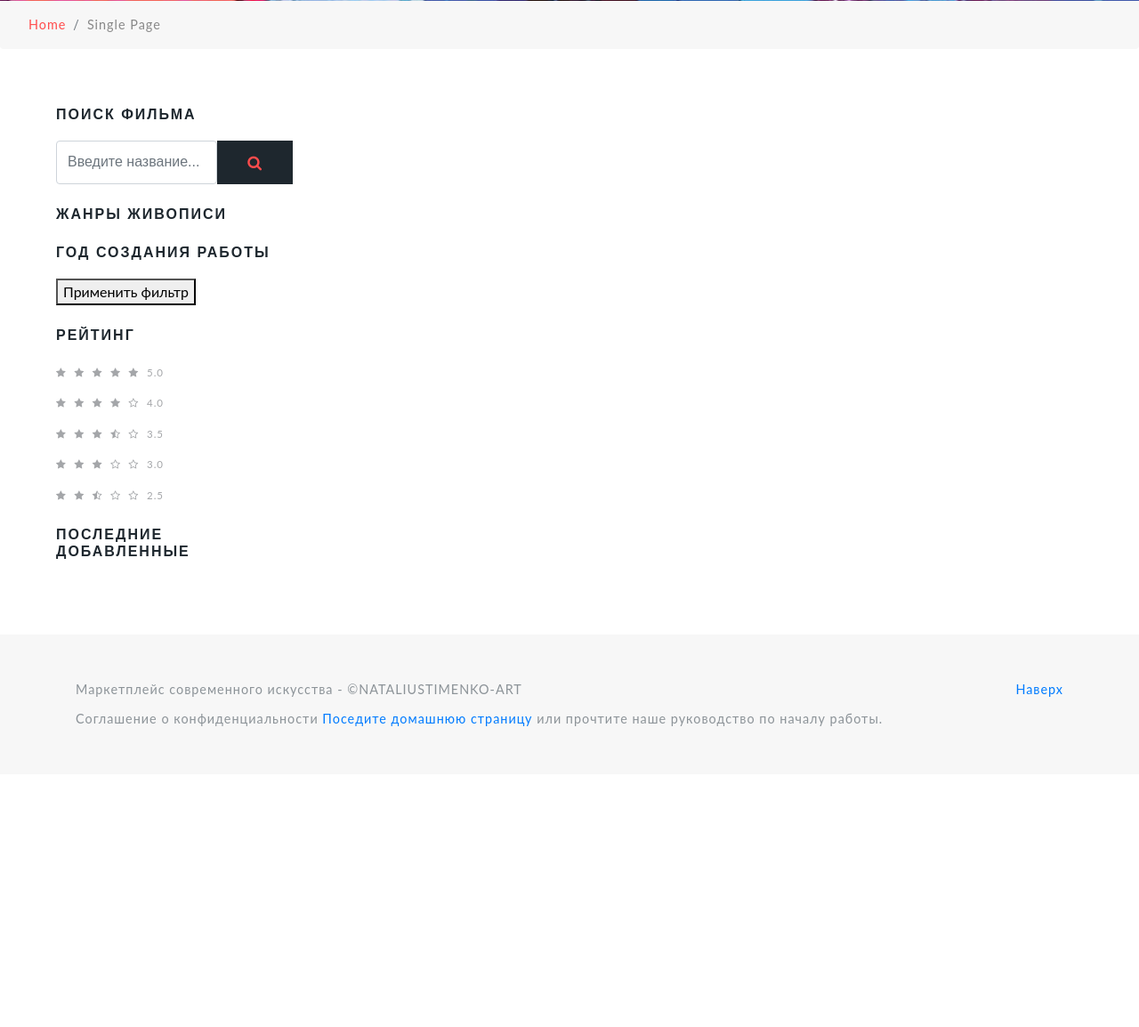
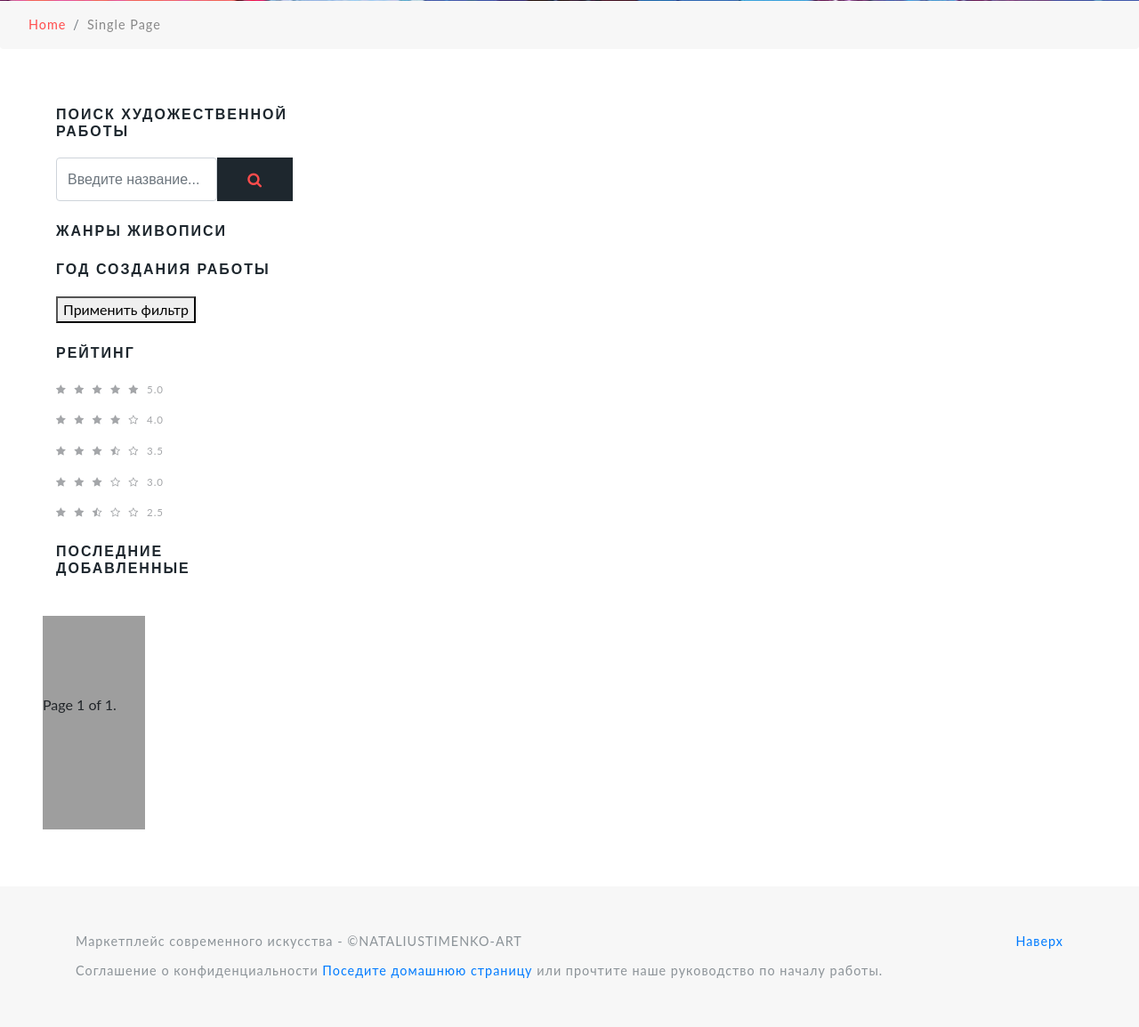
Before and after one commit to iproger01/art_work, a Django app: page / in a window 1280 px wide. Shown: the part 639-1793 px from the top of the page at 89% size. Before the commit the page ends 1455 px from the top, so only its background shows below. Run offline with Django 3.2, Linux system fonts and the light colour scheme; data that the repository does not hold is empty; some libraries are stand-ins or nearby versions; grey boxes are pictures that could not be loaded.

Commit message:
Пагинация стандартная (ArtworkView), без оформления

```diff
--- a/artworks/views.py
+++ b/artworks/views.py
@@ -22,6 +22,7 @@ class ArtworkView(CategoryYear, ListView):
     model = Artworks
     queryset = Artworks.objects.filter(draft=False)
     template_name = "artworks/artworks_list.html"
+    paginate_by = 1
 
 
 class ArtworkDetailView(CategoryYear, DetailView):
@@ -60,6 +61,7 @@ class AddReview(View):
 
 class FilterArtworkView(CategoryYear, ListView):
     """Фильтр Картин"""
+    # paginate_by = 1
     def get_queryset(self):
         queryset = Artworks.objects.filter(
             Q(year__in=self.request.GET.getlist("year"))|
--- a/templates/artworks/artworks_list.html
+++ b/templates/artworks/artworks_list.html
@@ -28,5 +28,8 @@
       </div>
     </div>
   </div>
+    <div class="grid-img-right mt-4 text-right bg bg1" >
+        {% include 'artworks/pagination.html' %}
+    </div>
 </div>
 {% endblock artwork %}
--- /dev/null
+++ b/templates/artworks/pagination.html
@@ -0,0 +1,23 @@
+{% for contact in page_obj %}
+    {# Each "contact" is a Contact model object. #}
+    {{ contact.full_name|upper }}<br>
+    ...
+{% endfor %}
+
+<div class="pagination">
+    <span class="step-links">
+        {% if page_obj.has_previous %}
+            <a class=page-link href="?page=1">&laquo; first</a>
+            <a class=page-link href="?page={{ page_obj.previous_page_number }} {% if request.GET.q %}&q={{ request.GET.q }}{% endif %}">previous</a>
+        {% endif %}
+
+        <span class="pagination">
+            Page {{ page_obj.number }} of {{ page_obj.paginator.num_pages }}.
+        </span>
+
+        {% if page_obj.has_next %}
+            <a class=page-link href="?page={{ page_obj.next_page_number }} {% if request.GET.q %}&q={{ request.GET.q }}{% endif %}" >next</a>
+            <a class=page-link href="?page={{ page_obj.paginator.num_pages }} {% if request.GET.q %}&q={{ request.GET.q }}{% endif %}">last &raquo;</a>
+        {% endif %}
+    </span>
+</div>
--- a/templates/include/sidebar.html
+++ b/templates/include/sidebar.html
@@ -1,6 +1,6 @@
 {% load artwork_tags %}
 <div class="search-bar w3layouts-newsletter">
-    <h3 class="sear-head editContent">Поиск фильма</h3>
+    <h3 class="sear-head editContent">Поиск художественной работы</h3>
     <form action="#" method="post" class="d-flex editContent">
         <input type="search" placeholder="Введите название..." name="search"
                class="form-control" required="">
```
Also changed, not shown: templates/artworks/artworks_detail.html (+5 -5 lines).
